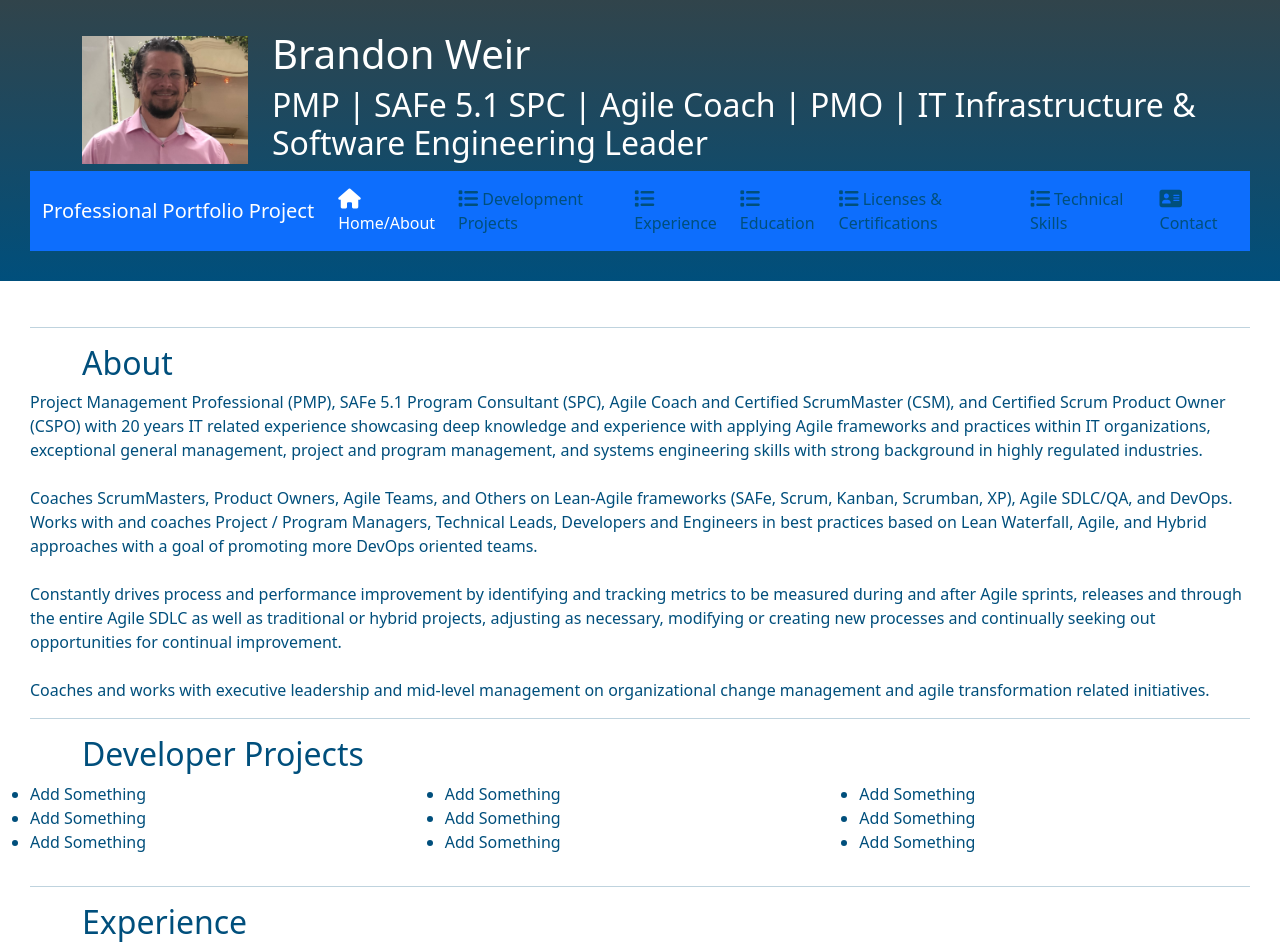
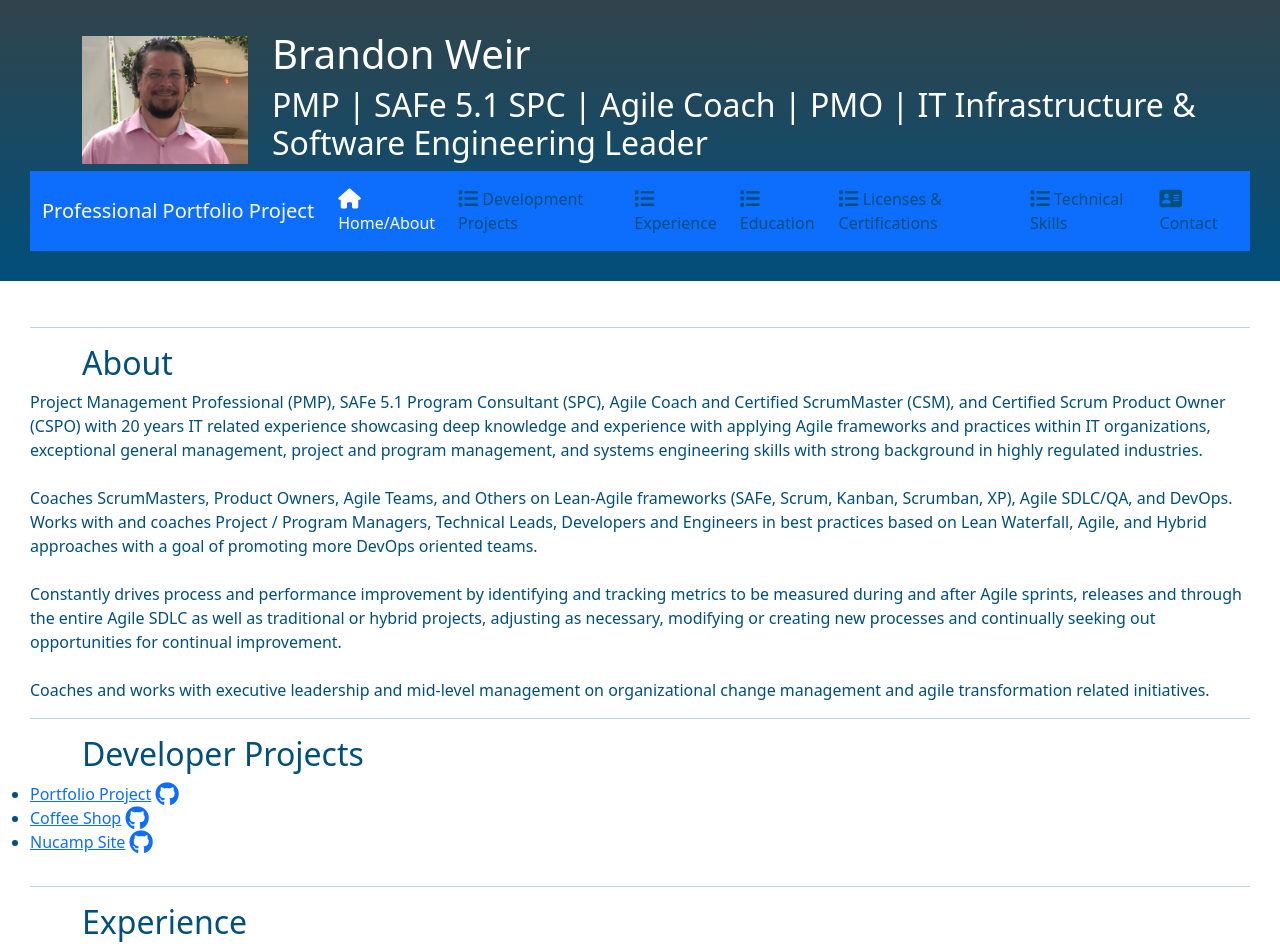
Before and after one commit to brandonweir/portfolioproject, a website built with Parcel: page index.html in a window 1280 px wide. Shown: the top 946 px of the page. Built offline with nearby package versions, Linux system fonts and the light colour scheme; files whose address does not match are found by name.

Commit message:
Links to dev projects' deployed sites and github repos

```diff
--- a/css/styles.css
+++ b/css/styles.css
@@ -26,7 +26,6 @@
 background-color: var(--primary-color);
 color: var(--secondary-color);
 padding-bottom: var(--header-height);
-
 }
 
 header, nav {
--- a/index.html
+++ b/index.html
@@ -91,6 +91,20 @@
             <h2 class="container">Developer Projects</h2>
             <div class="row">
                 <ul class="col">
+                    <li>
+                        <a target="_blank" rel="noopener noreferrer" href="https://brandonw-portfolioproject.web.app">Portfolio Project</a>
+                        <a target="_blank" rel="noopener noreferrer" href="https://github.com/brandonweir/portfolioproject"><i class="fa-brands fa-github fa-xl"></i></a>
+                    </li>
+                    <li>
+                        <a target="_blank" rel="noopener noreferrer" href="https://brandonw-digitaldane-coffee.web.app">Coffee Shop</a>
+                        <a target="_blank" rel="noopener noreferrer" href="https://github.com/brandonweir/coffeeshop"><i class="fa-brands fa-github fa-xl"></i></a>
+                    </li>
+                    <li>
+                        <a target="_blank" rel="noopener noreferrer" href="https://brandonw-nucampsite-01.web.app">Nucamp Site</a>
+                        <a target="_blank" rel="noopener noreferrer" href="https://github.com/brandonweir/nucampsite"><i class="fa-brands fa-github fa-xl"></i></a>
+                    </li>
+                </ul>
+                <!-- <ul class="col">
                     <li>Add Something</li>
                     <li>Add Something</li>
                     <li>Add Something</li>
@@ -99,12 +113,7 @@
                     <li>Add Something</li>
                     <li>Add Something</li>
                     <li>Add Something</li>
-                </ul>
-                <ul class="col">
-                    <li>Add Something</li>
-                    <li>Add Something</li>
-                    <li>Add Something</li>
-                </ul>
+                </ul> -->
             </div>
         </section>
         <hr>
@@ -324,7 +333,7 @@
 
         <!-- skills -->
         <section id="skills">
-            <h2 class="container">Tech Skills</h2>
+            <h2 class="container">Technical Skills</h2>
             <div class="row">
                 <ul class="col">
                     <li>Prompt Engineering</li>
```
